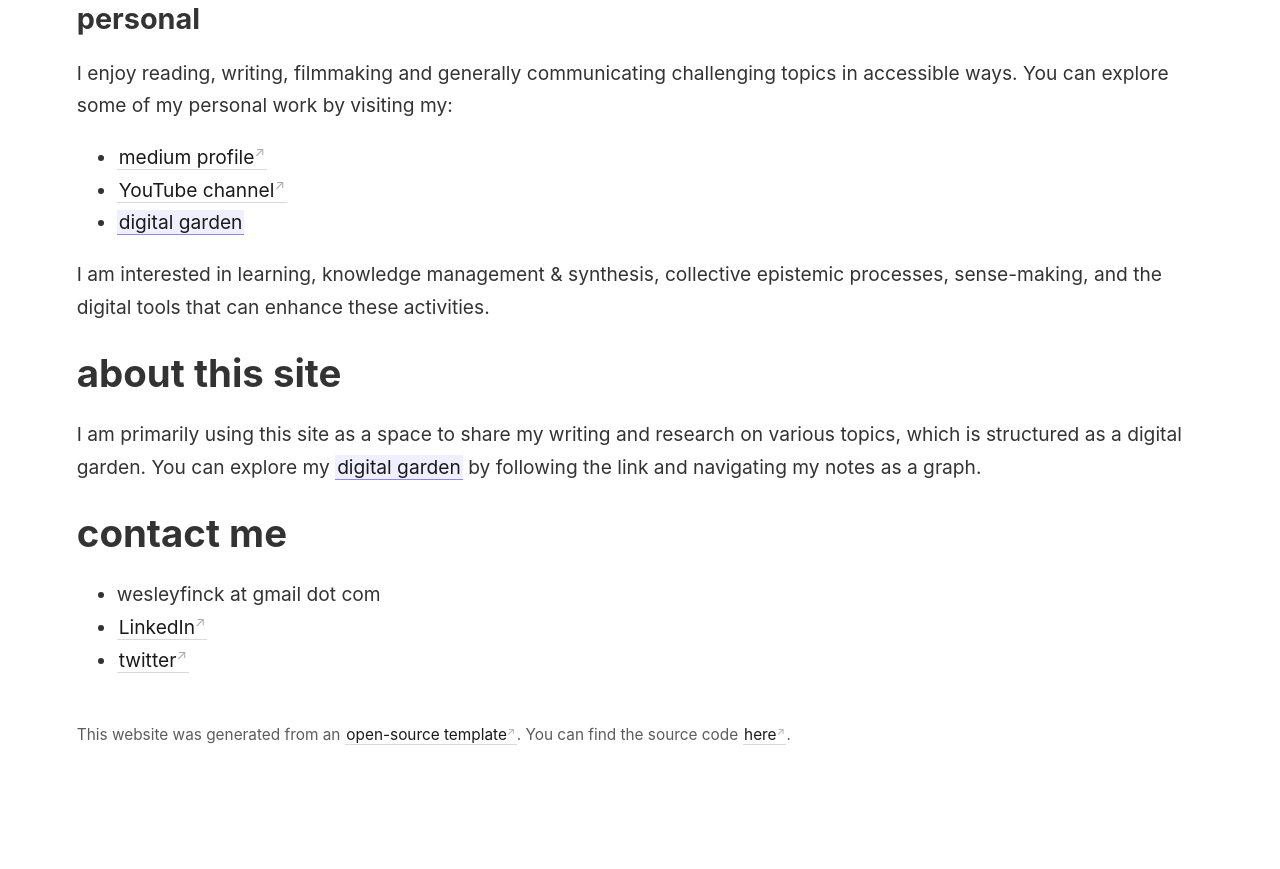
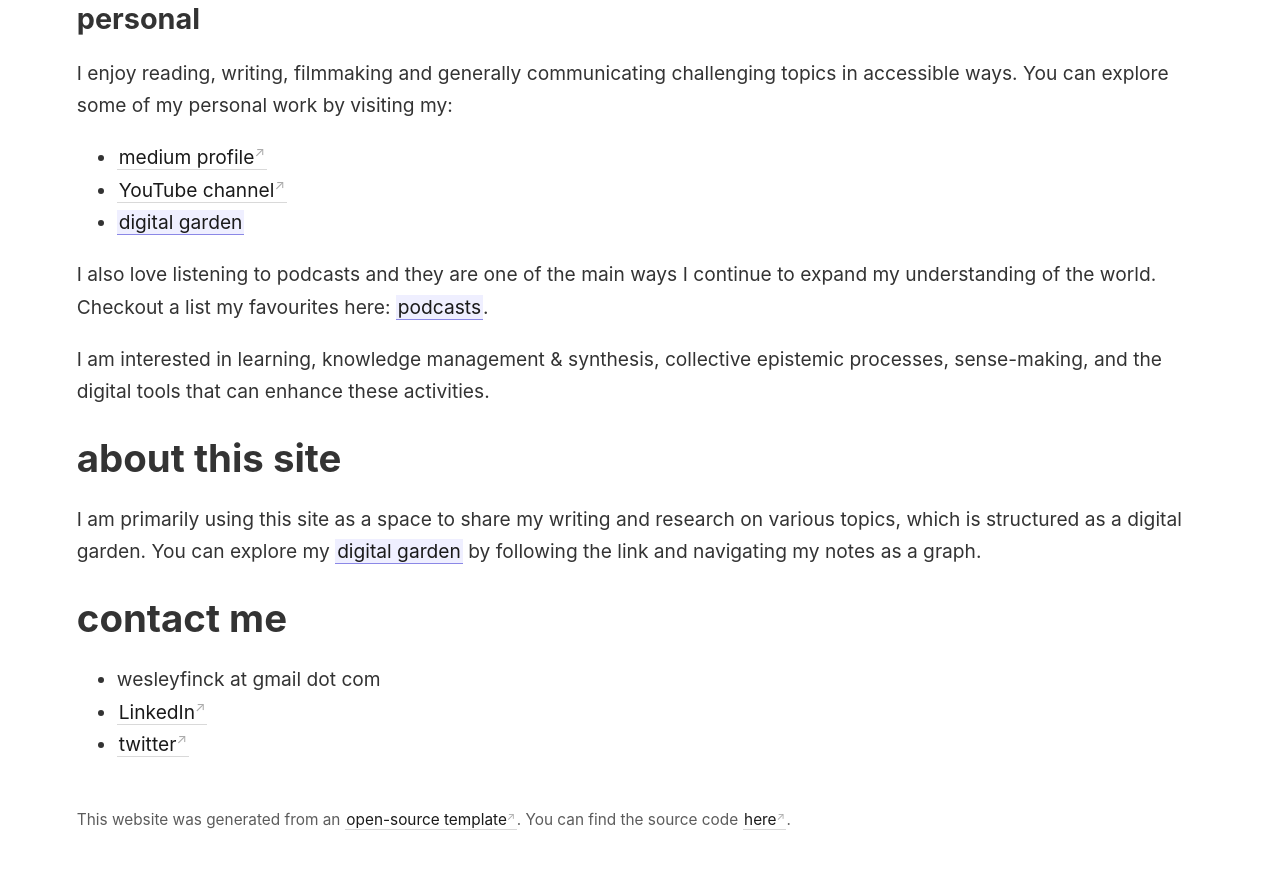
Before and after one commit to weswalla/digital-garden, a Jekyll site: the page built from _pages/index.md, in a window 1280 px wide and 900 px high, scrolled down 580 px. Shown: the top 869 px of the window. Built offline with Jekyll 4.4.1, drawn with Linux system fonts in a browser that asks for light colours; before the commit the page ends 1395 px from its top, so only the background shows below that.

Commit message:
add reference to podcast on home page

```diff
--- a/_pages/index.md
+++ b/_pages/index.md
@@ -17,6 +17,8 @@ I enjoy reading, writing, filmmaking and generally communicating challenging top
 - [YouTube channel](https://www.youtube.com/channel/UCPMZ2h9TqvfWIAQyFGfPyEQ)
 - [[digital garden]]
 
+I also love listening to podcasts and they are one of the main ways I continue to expand my understanding of the world. Checkout a list my favourites here: [[podcasts]].
+
 I am interested in learning, knowledge management & synthesis, collective epistemic processes, sense-making, and the digital tools that can enhance these activities.
 
 # about this site
```
